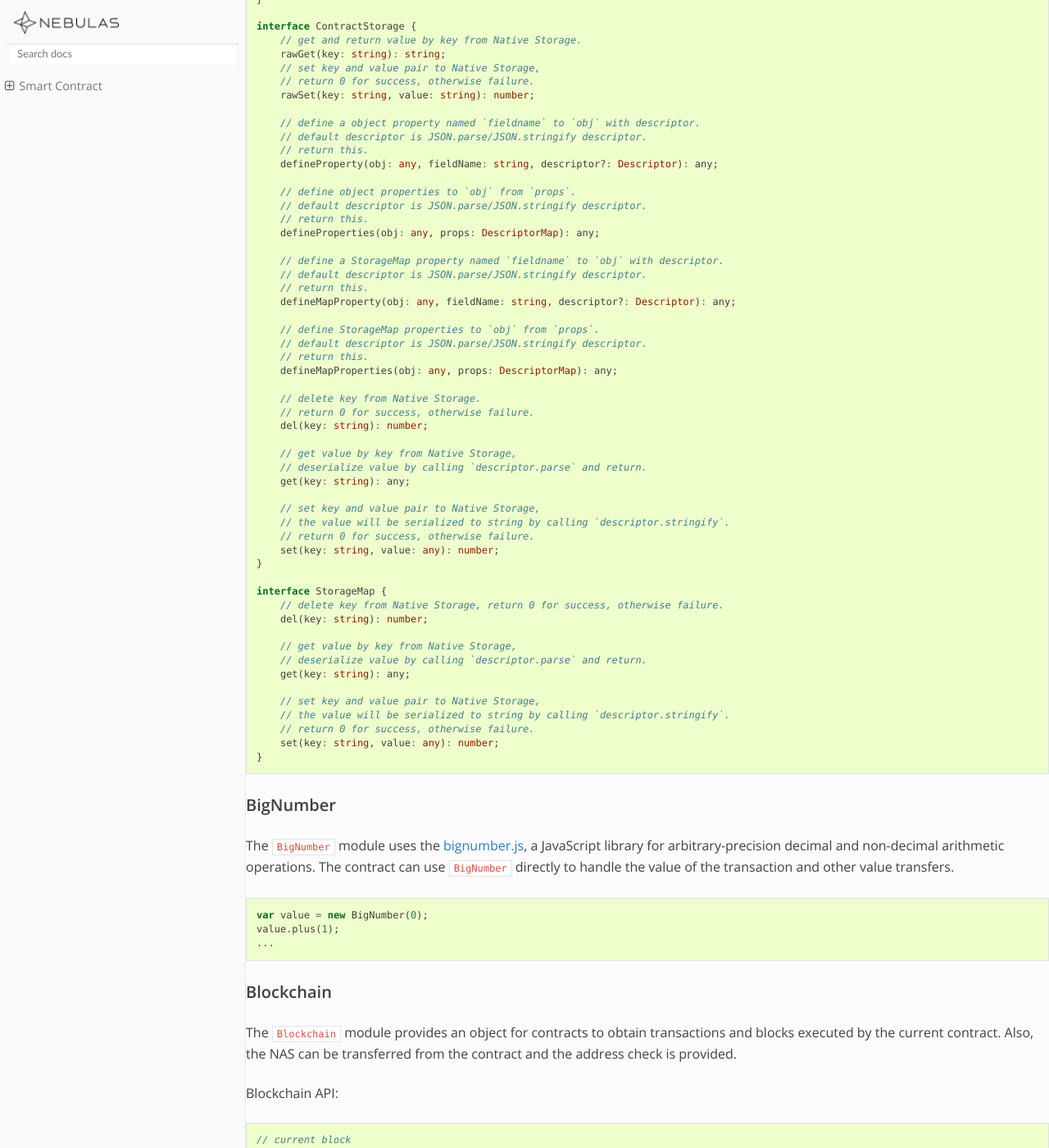
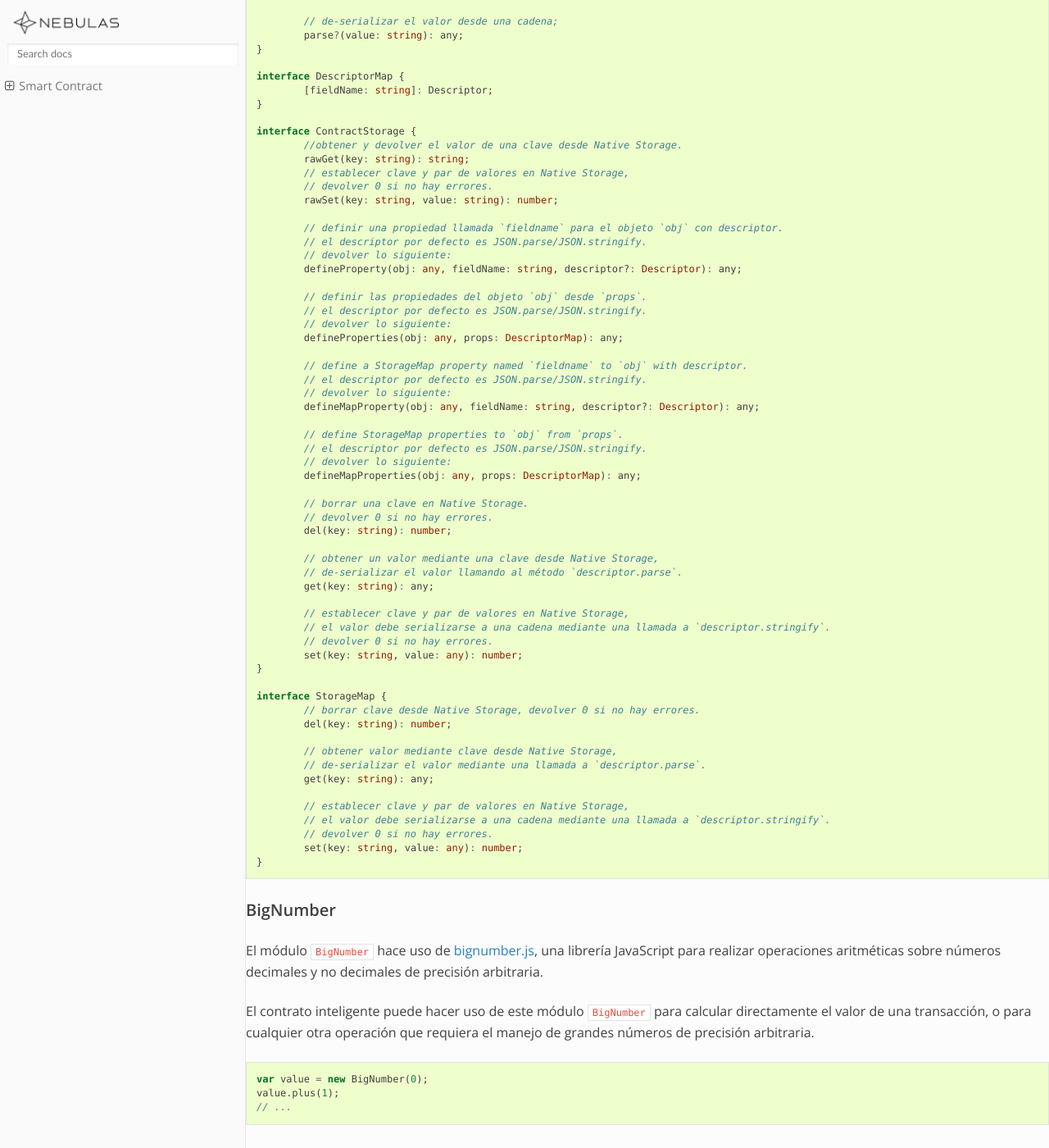
Before and after one commit to nebulasio/nebdocs, a Sphinx documentation site: the page built from docs/dapp-development/smart_contract.md, in a window 1280 px wide and 1400 px high, scrolled down 4141 px. Shown: the whole window at 82% size. Built offline with Sphinx 7.4.7 and the Read the Docs theme 2.0.0, drawn with Linux system fonts in a browser that asks for light colours; pages that are not in the unit, such as notebooks, are missing from menus; some of the changed text lies outside the part shown.

Commit message:
Contratos inteligentes

````diff
--- a/docs/dapp-development/smart_contract.md
+++ b/docs/dapp-development/smart_contract.md
@@ -1,253 +1,266 @@
 # Smart Contract
 
-## Languages
+## Lenguajes
 
-In Nebulas, there are two supported languages for writing smart contracts:
+Los contratos inteligentes en la plataforma Nebulas pueden ser escritos en dos lenguajes:
 
 * [JavaScript](https://en.wikipedia.org/wiki/JavaScript)
 * [TypeScript](https://en.wikipedia.org/wiki/TypeScript)
 
-They are supported by the integration of [Chrome V8](https://developers.google.com/v8/), a widely used JavaScript engine developed by The Chromium Project for Google Chrome and Chromium web browsers.
+Ambos lenguajes están integrados mediante [Chrome V8](https://developers.google.com/v8/), un motor javascript desarrollado por el proyecto Chromium (Google Chrome y navegadores Chromium derivados).
 
-## Execution Model
+## Modelo de ejecución
 
-The diagram below is the Execution Model of the Smart Contract:
+El diagrama de aquí abajo representa el modelo de ejecución de los contratos inteligentes:
 
 ![Smart Contract Execution Model](../resources/smart_contract_execution_model.png)
 
-1. The whole src of the Smart Contract and its arguments are packaged in the Transaction and deployed on Nebulas.
-2. The execution of Smart Contract is divided in two phases:
-   1. Preprocess: inject tracing instruction, etc.
-   2. Execute: generate executable src and execute it.
+1. El código completo del contrato inteligente, junto a sus argumentos, son empaquetados en la transacción e implementados en Nebulas.
+2. La ejecución de todo contrato inteligente se divide en dos fases:
+   1. Pre-proceso: inyectar traceo de ejecuciones y otras medidas de seguridad similares.
+   2. Ejecución: generar el código ejecutable y lanzarlo.
 
-## Contracts
+## Contratos
 
-Contracts in Nebulas are similar to classes in object-oriented languages. They contain persistent data in state variables and functions that can modify these variables.
+Los contratos en Nebulas son similares a las clases en el contexto de lenguajes de programación orientados a objetos. Contienen datos persistentes en variables de estado y funciones que pueden modificar dichas variables.
 
-### Writing Contract
+### Escribir un contrato
 
-A contract must be a Prototype Object or Class in JavaScript or TypeScript.
+Un contrato, tanto en JavaScript como en TypeScript, debe ser siempre un prototipo de objeto o bien una clase.
 
-A Contract must include an `init` function, it will be executed only once when deploying. Functions whose names start with `_` are `private` and can't be executed in a Transaction. The others are all `public` and can be executed in a Transaction.
+Todo contrato debe incluir una función `init`, que se ejecutará por única vez durante la implementación en el blockchain.
 
-Since the Contract is executed on Chrome V8, all instance variables are in memory, it's not wise to save all of them to [state trie](https://github.com/nebulasio/wiki/blob/master/merkle_trie.md) in Nebulas. In Nebulas, we provide `LocalContractStorage` and `GlobalContractStorage` objects to help developers define fields needing to be saved to state trie. And those fields should be defined in `constructor` of the Contract, before other functions.
+Las funciones cuyo nombre lleva el prefijo `_` son de tipo `private` y no se pueden ejecutar directamente en una transacción (ya que están fuera de scope). Todas las demás se consideran `public` y se pueden ejecutar directamente en una transacción.
 
-The following is a sample contract:
+Debido a que los contratos se ejecutan en Chrome V8, las variables de instancia se cargan en memoria, por lo que no es recomendable guardarlas a todas en un [state trie](https://github.com/nebulasio/wiki/blob/master/merkle_trie.md). Con este fin, Nebulas expone los objetos `LocalContractStorage` y `GlobalContractStorage` que les permiten a los desarrolladores definir cuáles son los campos que se requiere almacenar en un _state trie_. Estos campos se deben definir en el `constructor` del contrato, antes de cualquier otra función.
+
+El siguiente es un ejemplo de contrato inteligente:
 
 ```javascript
+
 class Rectangle {
-    constructor() {
-        // define fields stored to state trie.
-        LocalContractStorage.defineProperties(this, {
-            height: null,
-            width: null,
-        });
-    }
+	constructor() {
+		// define fields stored to state trie.
+		LocalContractStorage.defineProperties(this, {
+			height: null,
+			width: null,
+		});
+	}
 
-    // init function.
-    init(height, width) {
-        this.height = height;
-        this.width = width;
-    }
+	// init function.
+	init(height, width) {
+		this.height = height;
+		this.width = width;
+	}
 
-    // calc area function.
-    calcArea() {
-        return this.height * this.width;
-    }
+	// calc area function.
+	calcArea() {
+		return this.height * this.width;
+	}
 
-    // verify function.
-    verify(expected) {
-        let area = this.calcArea();
-        if (expected != area) {
-            throw new Error("Error: expected " + expected + ", actual is " + area + ".");
-        }
-    }
+	// verify function.
+	verify(expected) {
+		let area = this.calcArea();
+		if (expected != area) {
+			throw new Error("Error: expected " + expected + ", actual is " + area + ".");
+		}
+	}
 }
+
 ```
 
-### Visibility
+### Alcance
 
-In JavaScript, there is no function visibility, all functions defined in prototype object are public.
+En Nebulas se definen dos tipos de alcance: `public` y `private`:
 
-In Nebulas, we define two kinds of visibility `public` and `private`:
+* `public`: toda función cuyo nombre coincide con la expresión regular `^[a-zA-Z$][A-Za-z0-9_$]*$` es pública —con excepción de `init`—. Las funciones públicas se pueden llamar directamente desde `Transaction`.
+* `private`: toda función cuyo nombre coincide con el prefijo `_` es privada. Una función privada sólo puede ser llamada por una función pública, u otra función privada, pero nunca directamente desde `Transaction`.
 
-* `public` All functions whose name matches the regexp `^[a-zA-Z$][A-Za-z0-9_$]*$` are public, except `init`. Public functions can be called via Transaction.
-* `private` All functions whose name starts with `_` are private. A private function can only be called by public functions.
-
-## Global Objects
+## Objetos globales
 
 ### console
 
-The `console` module provides a simple debugging console that is similar to the JavaScript console mechanism provided by web browsers.
+El módulo `console` brinda una consola de depuración similar a la de JavaScript que poseen los navegadores modernos.
 
-The global console can be used without calling `require('console')`.
+La consola global se puede utilizar sin necesidad de realizar una llamada a `require('console')`.
 
 #### console.info\(\[...args\]\)
 
 * `...args <any>`
 
-  The console.info\(\) function is an alias for `console.log()`.
+  La función console.info\(\) es un alias de `console.log()`.
 
 #### console.log\(\[...args\]\)
 
 * `...args <any>`
 
-  Print `args` to Nebulas Logger at level `info`.
+  Imprime los parámetros `args` en el registro de Nebulas, a nivel de `info`.
 
 #### console.debug\(\[...args\]\)
 
 * `...args <any>`
 
-  Print `args` to Nebulas Logger at level `debug`.
+  Imprime los parámetros `args` en el registro de Nebulas, a nivel de `debug`.
 
 #### console.warn\(\[...args\]\)
 
 * `...args <any>`
 
-  Print `args` to Nebulas Logger at level `warn`.
+  Imprime los parámetros `args` en el registro de Nebulas, a nivel de `warn`.
 
 #### console.error\(\[...args\]\)
 
 * `...args <any>`
 
-  Print `args` to Nebulas Logger at level `error`.
+  Imprime los parámetros `args` en el registro de Nebulas, a nivel de `error`.
 
 ### LocalContractStorage
 
-The `LocalContractStorage` module provides a state trie based storage capability. It accepts string only key value pairs. And all data is stored to a private state trie associated with the current contract address. Only the contract can access it.
+El módulo `LocalContractStorage` provee un _state trie_ basado en la capacidad de almacenamiento. Acepta sólo pares de valores clave de tipo cadena.
+
+Todos los datos se almacenan en un state trie privado, asociado a la dirección del contrato actual. Únicamente el contrato puede acceder a la misma.
 
 ```typescript
+
 interface Descriptor {
-    // serialize value to string;
-    stringify?(value: any): string;
+	// serializar el valor a una cadena;
+	stringify?(value: any): string;
 
-    // deserialize value from string;
-    parse?(value: string): any;
+	// de-serializar el valor desde una cadena;
+	parse?(value: string): any;
 }
 
 interface DescriptorMap {
-    [fieldName: string]: Descriptor;
+	[fieldName: string]: Descriptor;
 }
 
 interface ContractStorage {
-    // get and return value by key from Native Storage.
-    rawGet(key: string): string;
-    // set key and value pair to Native Storage,
-    // return 0 for success, otherwise failure.
-    rawSet(key: string, value: string): number;
+	//obtener y devolver el valor de una clave desde Native Storage.
+	rawGet(key: string): string;
+	// establecer clave y par de valores en Native Storage,
+	// devolver 0 si no hay errores.
+	rawSet(key: string, value: string): number;
 
-    // define a object property named `fieldname` to `obj` with descriptor.
-    // default descriptor is JSON.parse/JSON.stringify descriptor.
-    // return this.
-    defineProperty(obj: any, fieldName: string, descriptor?: Descriptor): any;
+	// definir una propiedad llamada `fieldname` para el objeto `obj` con descriptor.
+	// el descriptor por defecto es JSON.parse/JSON.stringify.
+	// devolver lo siguiente:
+	defineProperty(obj: any, fieldName: string, descriptor?: Descriptor): any;
 
-    // define object properties to `obj` from `props`.
-    // default descriptor is JSON.parse/JSON.stringify descriptor.
-    // return this.
-    defineProperties(obj: any, props: DescriptorMap): any;
+	// definir las propiedades del objeto `obj` desde `props`.
+	// el descriptor por defecto es JSON.parse/JSON.stringify.
+	// devolver lo siguiente:
+	defineProperties(obj: any, props: DescriptorMap): any;
 
-    // define a StorageMap property named `fieldname` to `obj` with descriptor.
-    // default descriptor is JSON.parse/JSON.stringify descriptor.
-    // return this.
-    defineMapProperty(obj: any, fieldName: string, descriptor?: Descriptor): any;
+	// define a StorageMap property named `fieldname` to `obj` with descriptor.
+	// el descriptor por defecto es JSON.parse/JSON.stringify.
+	// devolver lo siguiente:
+	defineMapProperty(obj: any, fieldName: string, descriptor?: Descriptor): any;
 
-    // define StorageMap properties to `obj` from `props`.
-    // default descriptor is JSON.parse/JSON.stringify descriptor.
-    // return this.
-    defineMapProperties(obj: any, props: DescriptorMap): any;
+	// define StorageMap properties to `obj` from `props`.
+	// el descriptor por defecto es JSON.parse/JSON.stringify.
+	// devolver lo siguiente:
+	defineMapProperties(obj: any, props: DescriptorMap): any;
 
-    // delete key from Native Storage.
-    // return 0 for success, otherwise failure.
-    del(key: string): number;
+	// borrar una clave en Native Storage.
+	// devolver 0 si no hay errores.
+	del(key: string): number;
 
-    // get value by key from Native Storage,
-    // deserialize value by calling `descriptor.parse` and return.
-    get(key: string): any;
+	// obtener un valor mediante una clave desde Native Storage,
+	// de-serializar el valor llamando al método `descriptor.parse`.
+	get(key: string): any;
 
-    // set key and value pair to Native Storage,
-    // the value will be serialized to string by calling `descriptor.stringify`.
-    // return 0 for success, otherwise failure.
-    set(key: string, value: any): number;
+	// establecer clave y par de valores en Native Storage,
+	// el valor debe serializarse a una cadena mediante una llamada a `descriptor.stringify`.
+	// devolver 0 si no hay errores.
+	set(key: string, value: any): number;
 }
 
 interface StorageMap {
-    // delete key from Native Storage, return 0 for success, otherwise failure.
-    del(key: string): number;
+	// borrar clave desde Native Storage, devolver 0 si no hay errores.
+	del(key: string): number;
 
-    // get value by key from Native Storage,
-    // deserialize value by calling `descriptor.parse` and return.
-    get(key: string): any;
+	// obtener valor mediante clave desde Native Storage,
+	// de-serializar el valor mediante una llamada a `descriptor.parse`.
+	get(key: string): any;
 
-    // set key and value pair to Native Storage,
-    // the value will be serialized to string by calling `descriptor.stringify`.
-    // return 0 for success, otherwise failure.
-    set(key: string, value: any): number;
+	// establecer clave y par de valores en Native Storage,
+	// el valor debe serializarse a una cadena mediante una llamada a `descriptor.stringify`.
+	// devolver 0 si no hay errores.
+	set(key: string, value: any): number;
 }
+
 ```
 
 ### BigNumber
 
-The `BigNumber` module uses the [bignumber.js](https://github.com/MikeMcl/bignumber.js), a JavaScript library for arbitrary-precision decimal and non-decimal arithmetic operations. The contract can use `BigNumber` directly to handle the value of the transaction and other value transfers.
+El módulo `BigNumber` hace uso de [bignumber.js](https://github.com/MikeMcl/bignumber.js), una librería JavaScript para realizar operaciones aritméticas sobre números decimales y no decimales de precisión arbitraria.
+
+El contrato inteligente puede hacer uso de este módulo `BigNumber` para calcular directamente el valor de una transacción, o para cualquier otra operación que requiera el manejo de grandes números de precisión arbitraria.
 
 ```javascript
+
 var value = new BigNumber(0);
 value.plus(1);
-...
+// ...
+
 ```
 
 ### Blockchain
 
-The `Blockchain` module provides an object for contracts to obtain transactions and blocks executed by the current contract. Also, the NAS can be transferred from the contract and the address check is provided.
+El módulo `Blockchain` expone un objeto que permite obtener las transacciones y los bloques ejecutados por el contrato inteligente que realiza la llamada. Also, the NAS can be transferred from the contract and the address check is provided.
 
 Blockchain API:
 
 ```javascript
+
 // current block
 Blockchain.block;
 
-// current transaction, transaction's value/gasPrice/gasLimit auto change to BigNumber object
+// transacción actual; el valor de la transacción/gasPrice/gasLimit se convierte automáticamente en un objeto BigNumber.
 Blockchain.transaction;
 
-// transfer NAS from contract to address
+// transferir NAS desde un contrato inteligente a una dirección dada
 Blockchain.transfer(address, value);
 
-// verify address
+// verificar la dirección
 Blockchain.verifyAddress(address);
+
 ```
 
-properties:
+#### Propiedades
 
-* `block`: current block for contract execution
-  * `timestamp`: block timestamp
-  * `seed`: random seed
-  * `height`: block height
-* `transaction`: current transaction for contract execution
-  * `hash`: transaction hash
-  * `from`: sender address of the transaction
-  * `to`: recipient address of the transaction
-  * `value`: transaction value, a BigNumber object for contract use
-  * `nonce`: transaction nonce
-  * `timestamp`: transaction timestamp
-  * `gasPrice`: transaction gasPrice, a BigNumber object for contract use
-  * `gasLimit`: transaction gasLimit, a BigNumber object for contract use
-* `transfer(address, value)`: transfer NAS from contract to address
-  * params:
-    * `address`: nebulas address to receive NAS
-    * `value`: transfer value, a BigNumber object
+* `block`: bloque actual para la ejecución del contrato
+  * `timestamp`: timestamp del bloque
+  * `seed`: semilla aleatoria
+  * `height`: altura del bloque
+* `transaction`: transacción actual para la ejecución del contrato
+  * `hash`: hash de la transacción
+  * `from`: dirección del emisor de la transacción
+  * `to`: dirección del destinatario de la transacción
+  * `value`: valor de la transacción (objeto BigNumber)
+  * `nonce`: nonce de la transacción
+  * `timestamp`: timestamp de la transacción
+  * `gasPrice`: gasPrice de la transacción (objeto BigNumber)
+  * `gasLimit`: gasLimit de la transacción, (objeto BigNumber)
+* `transfer(address, value)`: transferir NAS desde un contrato inteligente a una dirección
+  * parámetros:
+    * `address`: dirección Nebulas en donde se recibirán los NAS
+    * `value`: valor a transferir (objeto BigNumber)
+  * valor devuelto:
+    * `0`: transferencia exitosa
+    * `1`: transferencia fallida
+* `verifyAddress(address)`: verificar dirección
+  * parámetros:
+    * `address`: dirección que se desea chequear
   * return:
-    * `0`: transfer success
-    * `1`: transfer failed
-* `verifyAddress(address)`: verify address
-  * params:
-    * `address`: address need to check
-  * return:
-    * `1`: address is valid
-    * `0`: address is invalid
+    * `1`: dirección válida
+    * `0`: dirección inválida
 
-Example to use:
+Ejemplo de uso:
 
 ```javascript
-'use strict';
+
+"use strict";
 
 var SampleContract = function () {
     LocalContractStorage.defineProperties(this, {
@@ -293,24 +306,29 @@
 module.exports = SampleContract;
 ```
 
-### Event
+### Evento
 
-The `Event` module records execution events in the contract. The recorded events are stored in the event trie on the chain, which can be fetched by `FetchEvents` method in block with the execution transaction hash. All contract event topics have a `chain.contract.` prefix before the topic they set in contract.
+El módulo `Event` almacena los eventos de la ejecución de un contrato inteligente dado. Los eventos registrados se almacenan en el _trie_ de eventos en la cadena, desde donde se pueden recuperar por medio del método `FetchEvents` utilizando para ello el hash de la transacción.
+
+Todos los tópicos de evento de contrato llevan el prefijo `chain.contract.` antes del tópico asociado al contrato.
 
 ```javascript
+
 Event.Trigger(topic, obj);
+
 ```
 
-* `topic`: user-defined topic
-* `obj`: JSON object
+* `topic`: tópico definido por el usuario
+* `obj`: objeto JSON
 
-You can see the example in `SampleContract` above.
+Véase el ejemplo en `SampleContract` (más arriba).
 
 ### Math.random
 
-* `Math.random()` returns a floating-point, pseudo-random number in the range from 0 inclusive, up to, but not including 1. The typical usage is:
+* `Math.random()` devuelve un número pseudoaleatorio de coma flotante en el intervalo (0, 1]. El uso típico es:
 
 ```javascript
+
 "use strict";
 
 var BankVaultContract = function () {};
@@ -334,50 +352,49 @@
     },
 };
 module.exports = BankVaultContract;
+
 ```
 
-* `Math.random.seed(myseed)` if needed, you can use this method to reset the random seed. The argument `myseed` must be a **string**.
+* `Math.random.seed(myseed)`: si es necesario, se puede utilizar este método para reinicializar la semilla de números aleatorios. **El argumento `myseed` debe ser de tipo string**.
 
-  \`\`\`js
+```js
 
-  "use strict";
-
+"use strict";
 var BankVaultContract = function \(\) {};
 
 BankVaultContract.prototype = {
+	init: function () {},
 
-```text
-init: function () {},
+	game:function(subscript, myseed){
 
-game:function(subscript, myseed){
+		 var arr =[1,2,3,4,5,6,7,8,9,10,11,12,13];
 
-    var arr =[1,2,3,4,5,6,7,8,9,10,11,12,13];
+		 console.log(Math.random());
 
-    console.log(Math.random());
+		 for(var i = 0;i < arr.length; i++){
 
-    for(var i = 0;i < arr.length; i++){
+			  if (i == 8) {
+					// reinicializar la semilla de aleatorios con `myseed`
+					Math.random.seed(myseed);
+			  }
 
-        if (i == 8) {
-            // reset random seed with `myseed`
-            Math.random.seed(myseed);
-        }
-
-        var rand = parseInt(Math.random()*arr.length);
-        var t = arr[rand];
-        arr[rand] =arr[i];
-        arr[i] = t;
-    }
-    return arr[parseInt(subscript)];
-},
-```
-
+			  var rand = parseInt(Math.random()*arr.length);
+			  var t = arr[rand];
+			  arr[rand] =arr[i];
+			  arr[i] = t;
+		 }
+		 return arr[parseInt(subscript)];
+	},
 };
 
 module.exports = BankVaultContract;
 
-```text
+```
+
 ### Date
+
 ```js
+
 "use strict";
 
 var BankVaultContract = function () {};
@@ -392,24 +409,28 @@
 };
 
 module.exports = BankVaultContract;
+
 ```
 
-Tips:
+#### Notas
 
-* Unsupported methods：`toDateString()`, `toTimeString()`, `getTimezoneOffset()`, `toLocaleXXX()`.
-* `new Date()`/`Date.now()` returns the timestamp of current block in milliseconds.
-* `getXXX` returns the result of `getUTCXXX`.
+* Métodos no soportados: `toDateString()`, `toTimeString()`, `getTimezoneOffset()`, `toLocaleXXX()`.
+* `new Date()` y `Date.now()` devuelven el timestamp del bloque actual en milisegundos.
+* `getXXX` devuelve el resultado de `getUTCXXX`.
 
 ### accept
 
-this method aims to make it possible to send a binary transfer to a contract account. As `to` is a smart contact address, which has declared the function `accept()` and it excuted correctly, the transfer will succeed. If the Tx is a non-binary Tx, it will be treated as a normal function.
+Este método permite realizar una transferencia binaria hacia un contrato inteligente.
+
+Siempre y cuando `to` sea una dirección de contrato inteligente que declara el método `accept()` y se ejecuta correctamente, la transferencia se realizará sin errores.
 
 ```javascript
+
 "use strict";
 var DepositeContent = function (text) {
     if(text){
             var o = JSON.parse(text);
-            this.balance = new BigNumber(o.balance);//余额信息
+            this.balance = new BigNumber(o.balance);// información de balance
             this.address = o.address;
     }else{
             this.balance = new BigNumber(0);
@@ -465,4 +486,5 @@
 
 };
 module.exports = BankVaultContract;
+
 ```
````
